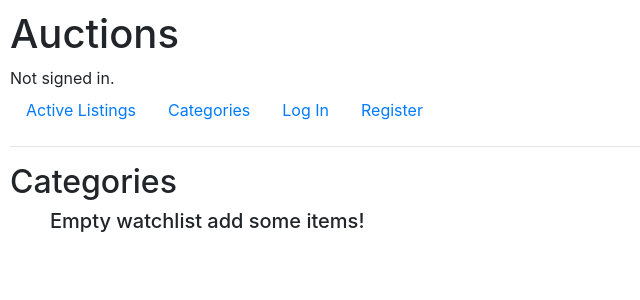
After one commit to alwincodes/auction-site, a Django app: page /category in a window 1280 px wide. The commit adds this page. Shown: the top 300 px of the page, without its empty margins (0-640 px from the left). Run offline with Django 3.2, Linux system fonts and the light colour scheme; data that the repository does not hold is empty; some libraries are stand-ins or nearby versions.

Commit message:
category function added

```diff
--- /dev/null
+++ b/auctions/templates/auctions/category.html
@@ -0,0 +1,12 @@
+{% extends "auctions/layout.html" %}
+
+{% block body %}
+<h2>Categories</h2>
+<ul>
+    {% for category in categories %}
+    <li><a href="{% url 'viewcategory' category.category %}">{{category.category}}</a></li>
+    {% empty %}
+    <h5>Empty watchlist add some items!</h5>
+    {% endfor %}
+</ul>
+{% endblock %}
--- a/auctions/templates/auctions/layout.html
+++ b/auctions/templates/auctions/layout.html
@@ -19,6 +19,9 @@
         <ul class="nav">
             <li class="nav-item">
                 <a class="nav-link" href="{% url 'index' %}">Active Listings</a>
+            </li>
+            <li class="nav-item">
+                <a class="nav-link" href="{% url 'category' %}">Categories</a>
             </li>
             {% if user.is_authenticated %}
                 <li class="nav-item">
--- a/auctions/urls.py
+++ b/auctions/urls.py
@@ -13,7 +13,9 @@ urlpatterns = [
     path("comment/<int:id>", views.addComment, name="addcomment"),
     path("watchlist/<int:id>", views.toggleWatchlist, name="togglewatchlist"),
     path("createbid/<int:id>", views.createBid, name="bid"),
-    path("close/<int:id>", views.closeListing, name="closelisting")
+    path("close/<int:id>", views.closeListing, name="closelisting"),
+    path("category", views.category, name = "category"),
+    path("list/<str:category>", views.categoryView, name = "viewcategory")
 
 
     # close listing // by creator
--- a/auctions/views.py
+++ b/auctions/views.py
@@ -25,11 +25,21 @@ class NewBidForm(ModelForm):
         fields = ['offerPrice']
 
 def index(request):
-    listingData = Listing.objects.all()
+    listingData = Listing.objects.filter(isActive = True)
     return render(request, "auctions/index.html", {
         "listings" : listingData
     })
-
+def category(request):
+    category = Category.objects.all()
+    return render(request, "auctions/category.html", {
+        "categories" : category
+    })
+def categoryView(request, category):
+    categoryobj = Category.objects.filter(category = category).first()
+    listingData = categoryobj.related_listings.filter(isActive = True)
+    return render(request, "auctions/index.html", {
+        "listings" : listingData
+    })
 
 def login_view(request):
     if request.method == "POST":
```
